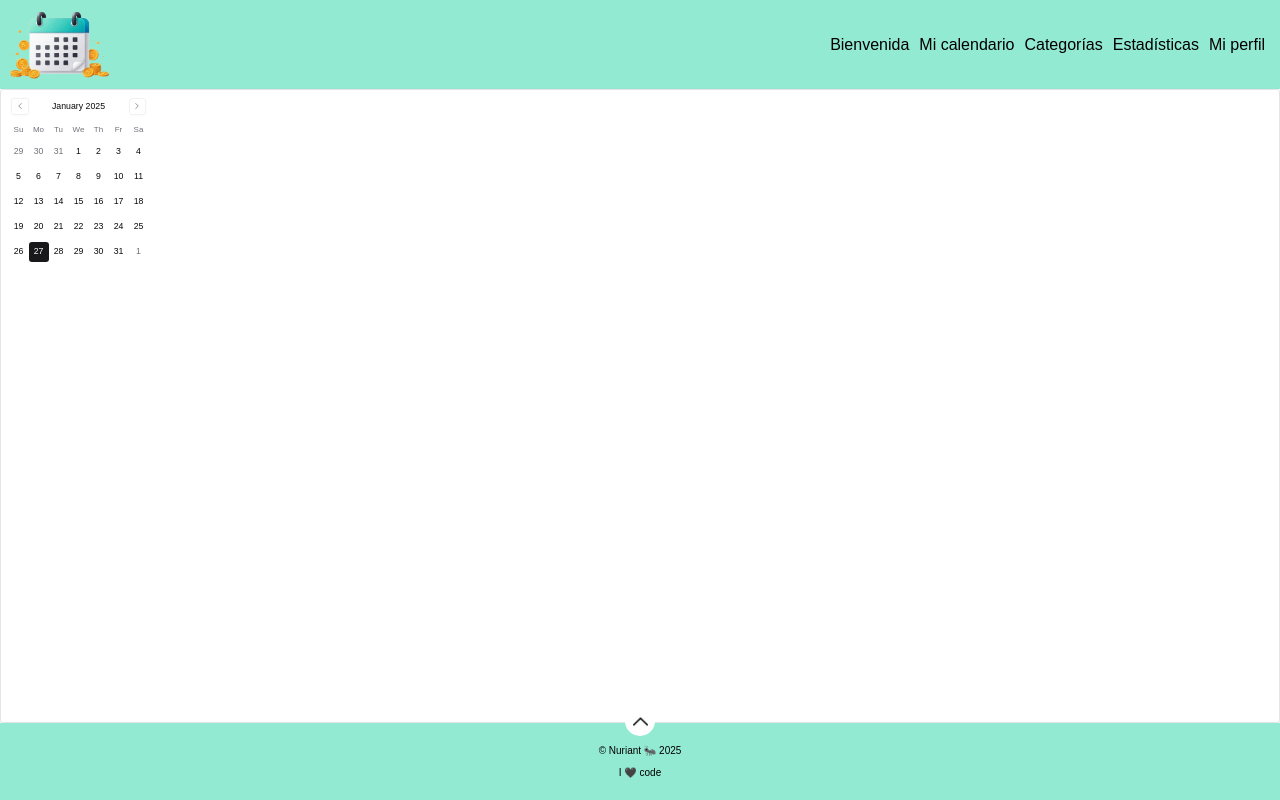
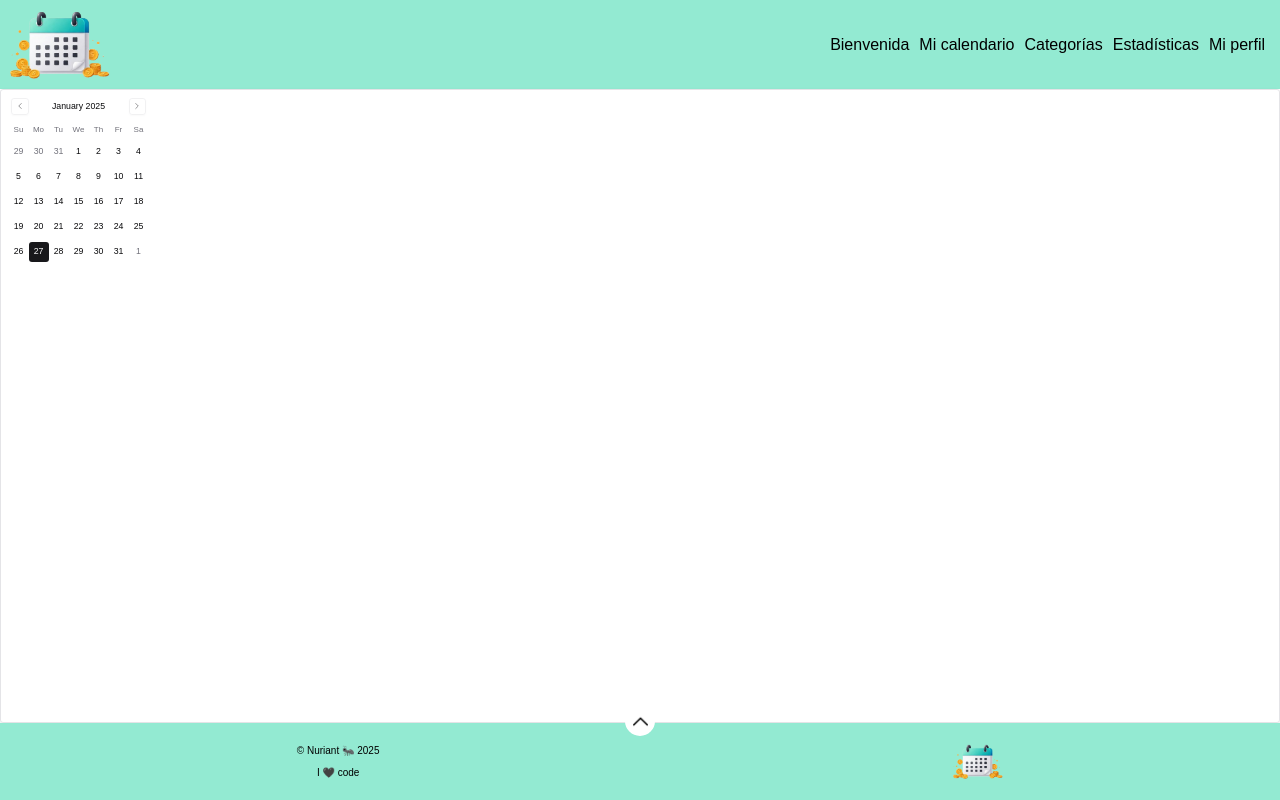
Before and after one commit to CallePuzzle/cash-calendar, a Next.js app: page / in a window 1280 px wide. Built offline with nearby package versions, Linux system fonts and the light colour scheme.

Commit message:
add logo and place content in rows

```diff
--- a/src/app/components/Footer.tsx
+++ b/src/app/components/Footer.tsx
@@ -3,6 +3,7 @@ import "../styles/components/Footer.scss";
 import Link from "next/link";
 import Image from "next/image";
 import arrow_up from "@/app/images/arrow_up.png";
+import logo from "@/app/images/logo_cash_calendar2.png";
 
 function Footer() {
   return (
@@ -12,10 +13,14 @@ function Footer() {
           <Image src={arrow_up} alt="arrow up" className="w-6" />
         </div>
       </Link>
-
-      <div className="footer__copy">
-        <p>&copy; Nuriant 🐜 2025</p>
-        <p>I 🖤 code</p>
+      <div className="footer__content">
+        <div className="footer__content__copy">
+          <p>&copy; Nuriant 🐜 2025</p>
+          <p>I 🖤 code</p>
+        </div>
+        <div className="footer__content__logo">
+          <Image src={logo} alt="cash calendar logo" />
+        </div>
       </div>
     </footer>
   );
--- a/src/app/styles/components/Footer.scss
+++ b/src/app/styles/components/Footer.scss
@@ -33,13 +33,13 @@
       animation-direction: alternate;
       cursor: pointer;
     }
-
-    & i {
-      font-size: 1.5rem;
-      color: rgb(19 182 179);
   }
-  }
-
+  &__content {
+    width: 100%;
+    display: flex;
+    flex-direction: row;
+    justify-content: space-around;
+    align-items: center;
     &__copy {
       display: flex;
       flex-direction: column;
@@ -49,9 +49,11 @@
 
       & p {
         color: black;
-      & i {
-        color: rgb(228, 152, 34);
+      }
+    }
+
+    &__logo {
+      width: 5rem;
     }
   }
 }
-}
```
Lines whose indentation alone changed are shown as unchanged.
